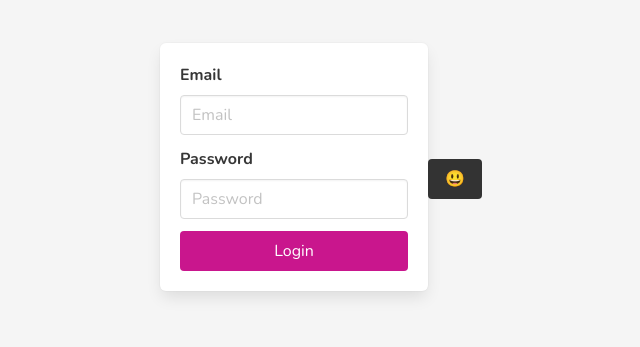
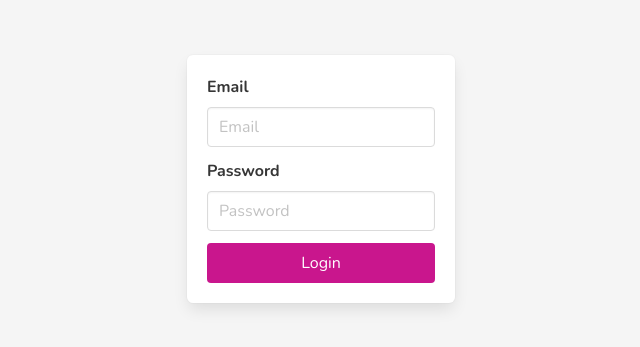
Before and after one commit to Yishin26/react-shop, a React (Create React App) app: page /login/1 in a window 1280 px wide. Shown: the part 221-568 px from the top of the page, without its empty margins (319-959 px from the left). Built offline with nearby package versions, Linux system fonts and the light colour scheme.

Commit message:
數值綁定輸入匡 (類似v-model)

```diff
--- a/src/pages/Login.js
+++ b/src/pages/Login.js
@@ -4,22 +4,19 @@ import React, { Fragment } from "react";
 class Login extends React.Component {
 
   //state
-  state={
-    isLike:false,
-    count:0
+  state = {
+    email:'',
+    password:''
   }
 
-  //ref
-  emailRef = React.createRef()
-  passwordRef = React.createRef()
 
   handleSubmit = event => {
     //1.阻止默認事件行為
     event.preventDefault();
     //2.獲取表單數據
-    const formData={
-      email:this.emailRef.current.value,
-      password:this.passwordRef.current.value
+    const formData = {
+      email: this.state.email,
+      password: this.state.password
     }
     console.log(formData)
 
@@ -30,18 +27,12 @@ class Login extends React.Component {
     this.props.history.push('/')
   }
 
-  handleClick =	()	=>	{
-    this.setState({
-        isLike:	!this.state.isLike
-    });
-    this.setState({
-        count:	this.state.count + 1
-    });
-    this.setState(prevState =>	{
-        return	{	count:	prevState.count + 2	};
-    });
-    console.log(this.state.count)
-};
+
+  handleChange = e => {
+   this.setState({
+     [e.target.name]:	e.target.value.toUpperCase()
+   })
+  };
 
 
   render() {
@@ -56,25 +47,22 @@ class Login extends React.Component {
             <div className="field">
               <label className="label">Email</label>
               <div className="control">
-                <input className="input" type="email" placeholder="Email" ref={this.emailRef} />
+                <input className="input" type="email" placeholder="Email" value={this.state.email} 	name="email"
+                  onChange={this.handleChange} />
               </div>
             </div>
             <div className="field">
               <label className="label">Password</label>
               <div className="control">
-                <input className="input" type="Password" placeholder="Password" ref={this.passwordRef}/>
+                <input className="input" type="Password" placeholder="Password" value={this.state.password} 	name="password"
+                  onChange={this.handleChange} />
               </div>
             </div>
             <div className="control">
               <button className='button is-fullwidth is-primary'  >Login</button>
             </div>
           </form>
-          <div className='control'>
-            <button className="button	is-fullwidth is-link" onClick={this.handleClick}>
-              {this.state.isLike?'NO':'😃'}
-            </button>
 
-          </div>
         </div>
       </Fragment>
     ); //JSX babel
```
